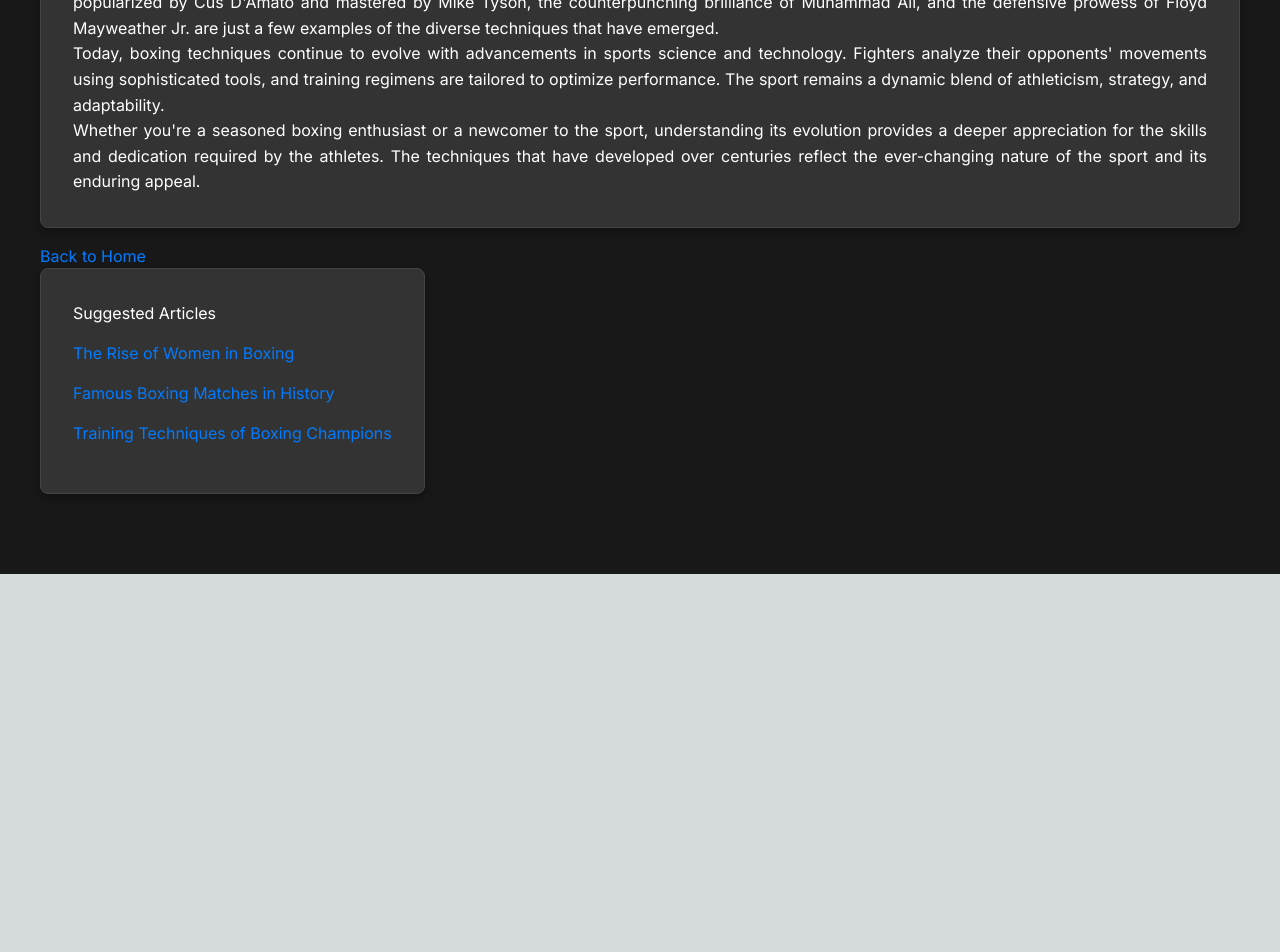
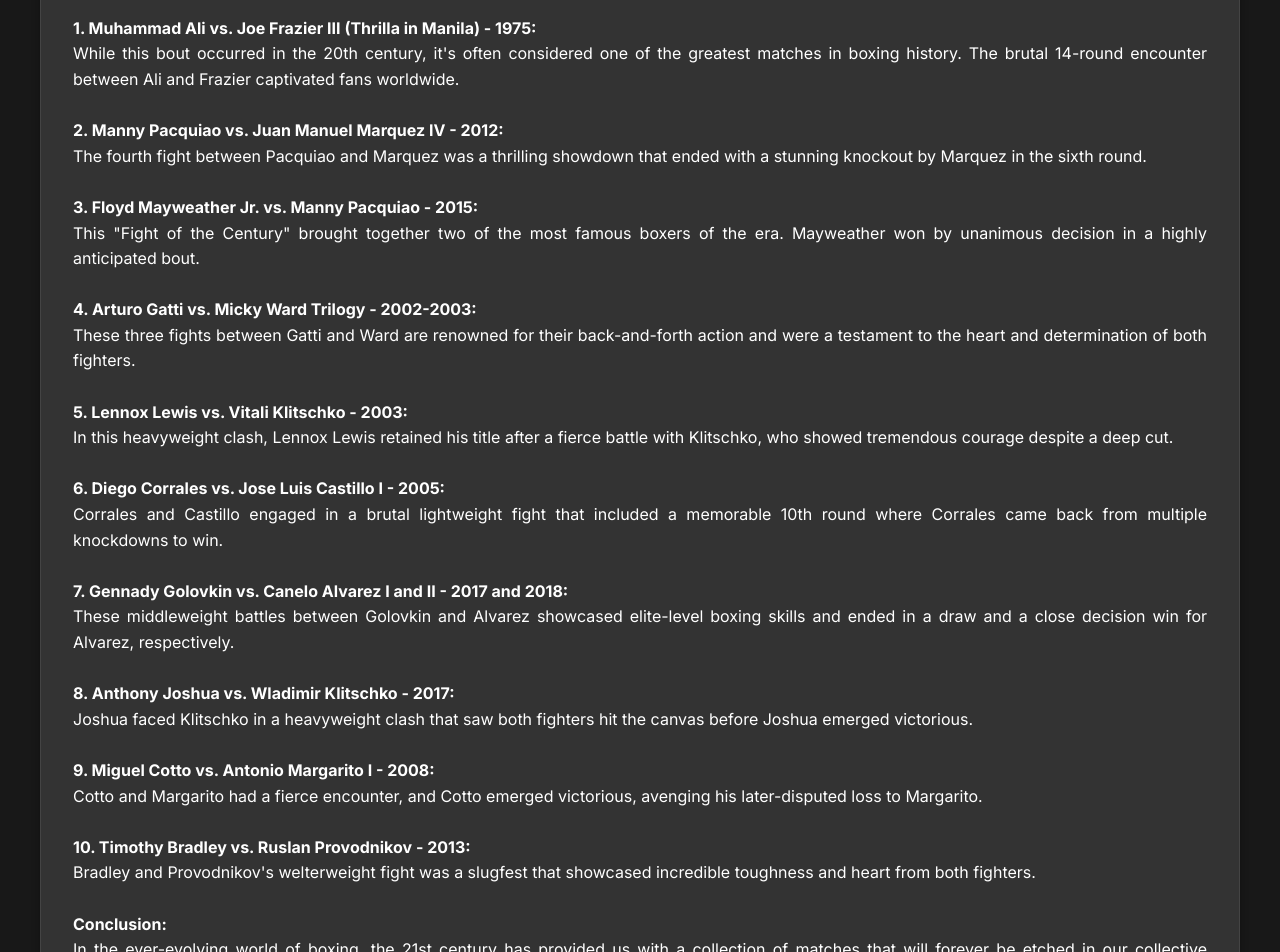
Before and after one commit to glaucc/jofevn-boxing-blog, a Next.js app: page /posts/post2 in a window 1280 px wide. Shown: the part 380-1332 px from the top of the page. Before the commit the page ends 954 px from the top, so only its background shows below. Built offline with nearby package versions, Linux system fonts and the light colour scheme.

Commit message:
post2 and title fix and adding

```diff
--- a/app/layout.js
+++ b/app/layout.js
@@ -5,8 +5,8 @@
 const inter = Inter({ subsets: ['latin'] })
 
 export const metadata = {
-  title: 'Create Next App',
-  description: 'Generated by create next app',
+  title: 'Jofevn Boxing Articles',
+  description: 'Jofevn Boxing Articles about Famous topics for beginners, intermediates and advanced athlete or people wo have interest in boxing',
 }
 
 export default function RootLayout({ children }) {
--- a/app/posts/post2/page.js
+++ b/app/posts/post2/page.js
@@ -34,23 +34,142 @@
         <div className={styles.articleContent}>
         <h1 className={styles.title}>The Evolution of Boxing Techniques</h1>
           <p>
-            Boxing has a rich history that spans centuries, and with that history comes a fascinating evolution of techniques. From bare-knuckle brawls to modern professional boxing, the sport has seen remarkable changes in technique and strategy.
+          In the heart-pounding world of professional boxing, the 21st century has been a treasure trove of unforgettable moments, iconic rivalries, and epic showdowns that have left audiences on the edge of their seats. From the legendary clashes of seasoned champions to the rise of new boxing prodigies, the sport has continuously evolved, producing some of the most intense and dramatic battles in its storied history.
+          </p>
+          <br></br>
+          <p>
+          As we step into the ring of memory, we'll recall the bouts that defined an era, matches that showcased extraordinary skill, boundless courage, and unyielding determination. Join us as we revisit the Famous Boxing Matches of the 21st Century, a journey through the blood, sweat, and tears of fighters who etched their names into the annals of boxing history.
+          </p>
+          <br></br>
+          <p><strong>
+
+          1. Muhammad Ali vs. Joe Frazier III (Thrilla in Manila) - 1975:
+          </strong>
           </p>
           <p>
-            In the early days of boxing, fighters relied heavily on raw power and endurance. There were minimal rules, and matches often lasted for dozens of rounds. As the sport gained popularity and regulations were introduced, fighters started to refine their techniques for efficiency and effectiveness.
+          While this bout occurred in the 20th century, it's often considered one of the greatest matches in boxing history. The brutal 14-round encounter between Ali and Frazier captivated fans worldwide.
+          </p><br></br>
+          <p><strong>
+
+          2. Manny Pacquiao vs. Juan Manuel Marquez IV - 2012:
+          </strong>
           </p>
           <p>
-            The introduction of gloves and weight classes marked significant turning points in boxing's evolution. Fighters began to emphasize speed, precision, and defensive maneuvers. Techniques like the jab, hook, uppercut, and footwork became essential components of a boxer's arsenal.
+          The fourth fight between Pacquiao and Marquez was a thrilling showdown that ended with a stunning knockout by Marquez in the sixth round.
+</p>
+
+<br></br>
+          <p><strong>
+
+          3. Floyd Mayweather Jr. vs. Manny Pacquiao - 2015:
+          </strong>
           </p>
           <p>
-            Over the years, boxing techniques continued to evolve with the influence of legendary fighters and trainers. The peek-a-boo style of defense popularized by Cus D'Amato and mastered by Mike Tyson, the counterpunching brilliance of Muhammad Ali, and the defensive prowess of Floyd Mayweather Jr. are just a few examples of the diverse techniques that have emerged.
+          This "Fight of the Century" brought together two of the most famous boxers of the era. Mayweather won by unanimous decision in a highly anticipated bout.
+
+</p>
+
+<br></br>
+          <p><strong>
+
+          4. Arturo Gatti vs. Micky Ward Trilogy - 2002-2003:
+          </strong>
           </p>
           <p>
-            Today, boxing techniques continue to evolve with advancements in sports science and technology. Fighters analyze their opponents' movements using sophisticated tools, and training regimens are tailored to optimize performance. The sport remains a dynamic blend of athleticism, strategy, and adaptability.
+          These three fights between Gatti and Ward are renowned for their back-and-forth action and were a testament to the heart and determination of both fighters.
+
+</p>
+
+<br></br>
+          <p><strong>
+
+          5. Lennox Lewis vs. Vitali Klitschko - 2003:
+
+          </strong>
           </p>
           <p>
-            Whether you're a seasoned boxing enthusiast or a newcomer to the sport, understanding its evolution provides a deeper appreciation for the skills and dedication required by the athletes. The techniques that have developed over centuries reflect the ever-changing nature of the sport and its enduring appeal.
+          In this heavyweight clash, Lennox Lewis retained his title after a fierce battle with Klitschko, who showed tremendous courage despite a deep cut.
+
+</p>
+
+<br></br>
+          <p><strong>
+
+          6. Diego Corrales vs. Jose Luis Castillo I - 2005:
+
+          </strong>
           </p>
+          <p>
+          Corrales and Castillo engaged in a brutal lightweight fight that included a memorable 10th round where Corrales came back from multiple knockdowns to win.
+
+</p>
+
+<br></br>
+          <p><strong>
+
+          7. Gennady Golovkin vs. Canelo Alvarez I and II - 2017 and 2018:
+
+          </strong>
+          </p>
+          <p>
+          These middleweight battles between Golovkin and Alvarez showcased elite-level boxing skills and ended in a draw and a close decision win for Alvarez, respectively.
+
+</p>
+
+<br></br>
+          <p><strong>
+
+          8. Anthony Joshua vs. Wladimir Klitschko - 2017:
+
+
+          </strong>
+          </p>
+          <p>
+          Joshua faced Klitschko in a heavyweight clash that saw both fighters hit the canvas before Joshua emerged victorious.
+
+
+</p>
+
+<br></br>
+          <p><strong>
+
+          9. Miguel Cotto vs. Antonio Margarito I - 2008:
+
+
+          </strong>
+          </p>
+          <p>
+          Cotto and Margarito had a fierce encounter, and Cotto emerged victorious, avenging his later-disputed loss to Margarito.
+
+
+</p>
+
+<br></br>
+          <p><strong>
+
+          10. Timothy Bradley vs. Ruslan Provodnikov - 2013:
+
+
+          </strong>
+          </p>
+          <p>
+          Bradley and Provodnikov's welterweight fight was a slugfest that showcased incredible toughness and heart from both fighters.
+
+
+</p>
+<br></br>
+<p><strong>Conclusion:</strong></p>
+<p>In the ever-evolving world of boxing, the 21st century has provided us with a collection of matches that will forever be etched in our collective memory. From the dazzling skills of fighters like Floyd Mayweather Jr. to the sheer determination of Manny Pacquiao, these battles showcased the essence of what makes boxing so compelling — heart, grit, and the relentless pursuit of greatness.</p>
+  <br></br>
+  <p>As we conclude our journey through the Famous Boxing Matches of the 21st Century, we're reminded of the sheer human spirit that these fighters exhibited in the ring. Their unwavering dedication to their craft and the willingness to face adversity head-on is a testament to the enduring allure of the sweet science.
+
+</p>
+<br></br>
+  <p>While the boxing world continues to evolve and new champions emerge, these iconic matches serve as a timeless reminder of the sheer drama and excitement that only boxing can deliver. As we bid farewell to this retrospective, we look forward to the future, where new legends will rise, new battles will captivate us, and the spirit of boxing will continue to thrive.
+</p>
+
+
+
         </div>
         <div className={styles.backLink}>
           <Link href="/">
```
